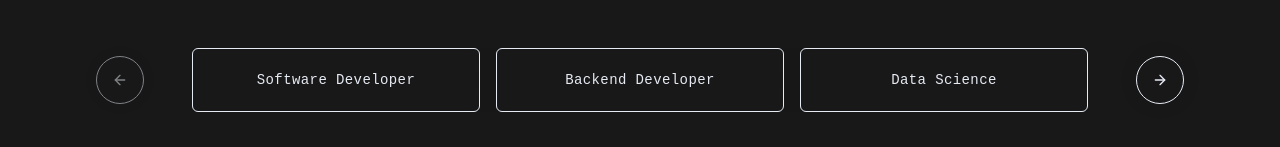
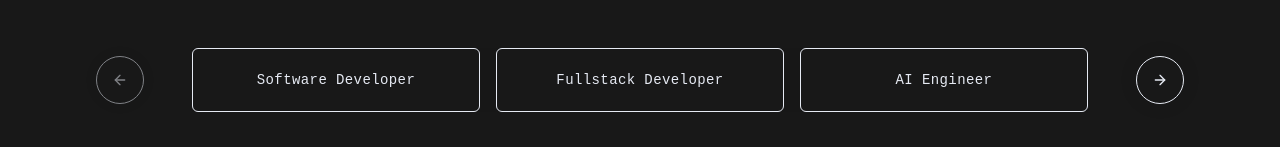
Before and after one commit to musabrayan/Hireloom, a React (Vite) app in the folder Frontend/: page / in a window 1280 px wide. Shown: the part 805-952 px from the top of the page. Built offline with nearby package versions, Linux system fonts and the light colour scheme; no server answers.

Commit message:
new categories added

```diff
--- a/Frontend/src/components/Slider.jsx
+++ b/Frontend/src/components/Slider.jsx
@@ -14,10 +14,10 @@ import { useDispatch } from 'react-redux'
 
 const category = [
   "Software Developer",
-  "Backend Developer",
-  "Data Science",
+  "Fullstack Developer",
+  "AI Engineer",
+  "Cloud Architect",
   "Graphic Designer",
-  "Fullstack Developer"
 ]
 
 const Slider = () => {
```
